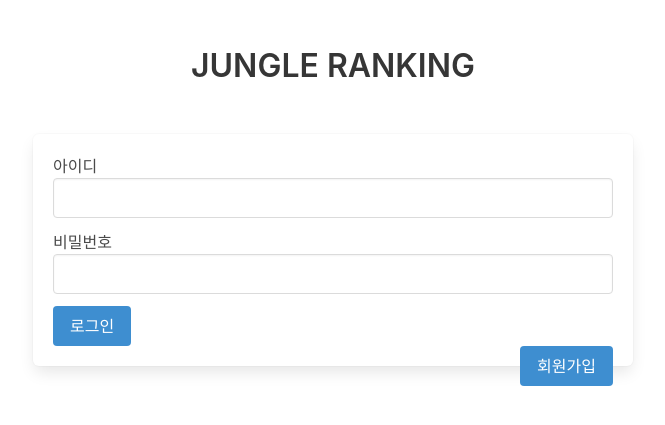
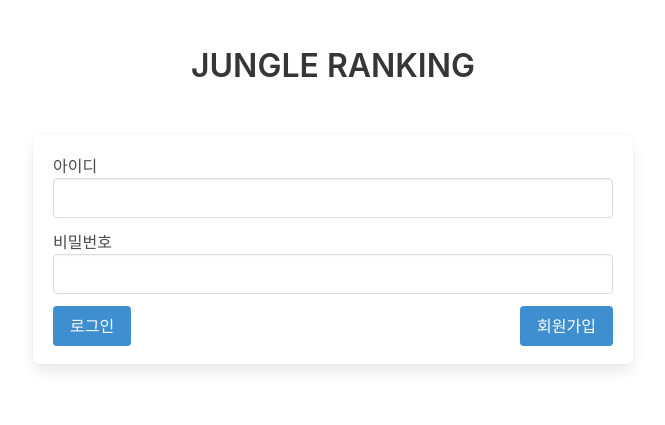
Before and after one commit to loveminpic/JungleRanking, a Flask app: page / in a window 1280 px wide. Shown: the top 425 px of the page, without its empty margins (307-972 px from the left). Run offline with Flask 3, Linux system fonts and the light colour scheme.

Commit message:
css box hight adjust

```diff
--- a/templates/index.html
+++ b/templates/index.html
@@ -12,6 +12,7 @@
         .box {
             margin: 50px auto;
             width: 600px;
+            height :230px;
         }
         .title {
             text-align: center;
@@ -45,12 +46,10 @@
             </div>
           </form>
           <form id="signup-form" action="/signupbutton" method="POST">
-            <div class="field">
-              <div class="control">
                 <button type="submit" class="button is-info" style="float: right">회원가입</button>
-              </div>
-            </div>
           </form>
+          <div>
+          </div>
         </div>
       </div>
     </section>
```
